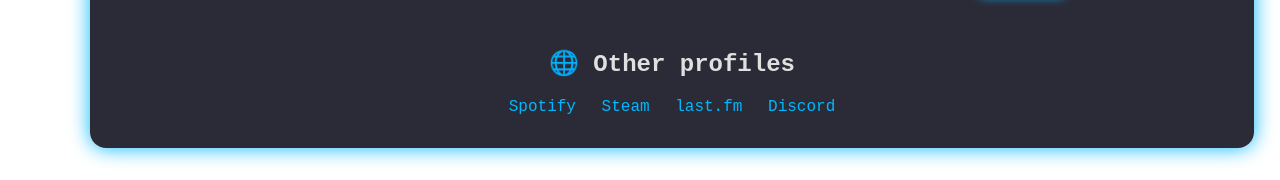
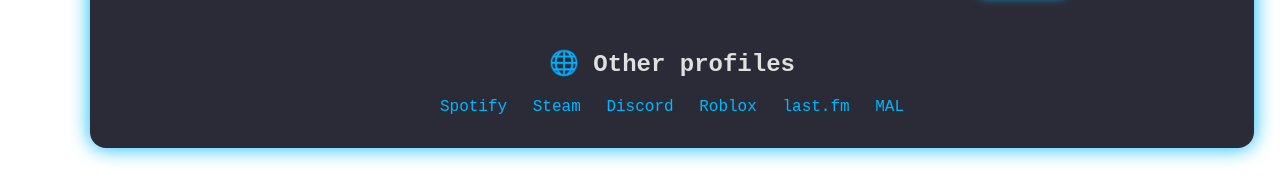
Before and after one commit to enderchicken1/enderchicken1.github.io, a plain HTML site: page index.html in a window 1280 px wide. Shown: the part 1001-1181 px from the top of the page. Drawn offline with Linux system fonts and the light colour scheme; no server answers.

Commit message:
Update index.html

```diff
--- a/index.html
+++ b/index.html
@@ -39,7 +39,7 @@
         <p id="username">@Loading...</p>
         <div class="role">Programmer - Gamer - Music enthusiast</div>
         <br>
-        <div class="role">Huge fan of JJBA,HxH,Dragon Ball & One Piece. I also enjoy rythm games such as Quaver, Taiko, and Beatsaber!</div>
+        <div class="role">Huge fan of JJBA, HxH, Dragon Ball & One Piece. I also enjoy rythm games such as Quaver, Taiko, and Beatsaber!</div>
       </div>
 
       <div class="suggest-widget">
@@ -74,8 +74,10 @@
       <h2>🌐 Other profiles</h2>
       <a href="https://open.spotify.com/user/3144t5pjejms3ouvktyr2gezatm4" target="_blank">Spotify</a>
       <a href="https://steamcommunity.com/profiles/76561198308727966/" target="_blank">Steam</a>
+      <a href="https://discord.com/users/592490823065534465" target="_blank">Discord</a>
+      <a href="https://www.roblox.com/users/55990712/profile" target="_blank">Roblox</a>
       <a href="https://www.last.fm/user/EnderChicken" target="_blank">last.fm</a>
-      <a href="https://discord.com/users/592490823065534465" target="_blank">Discord</a>
+      <a href="https://myanimelist.net/profile/_Ender" target="_blank">MAL</a>
     </div>
 
   </div>
```
